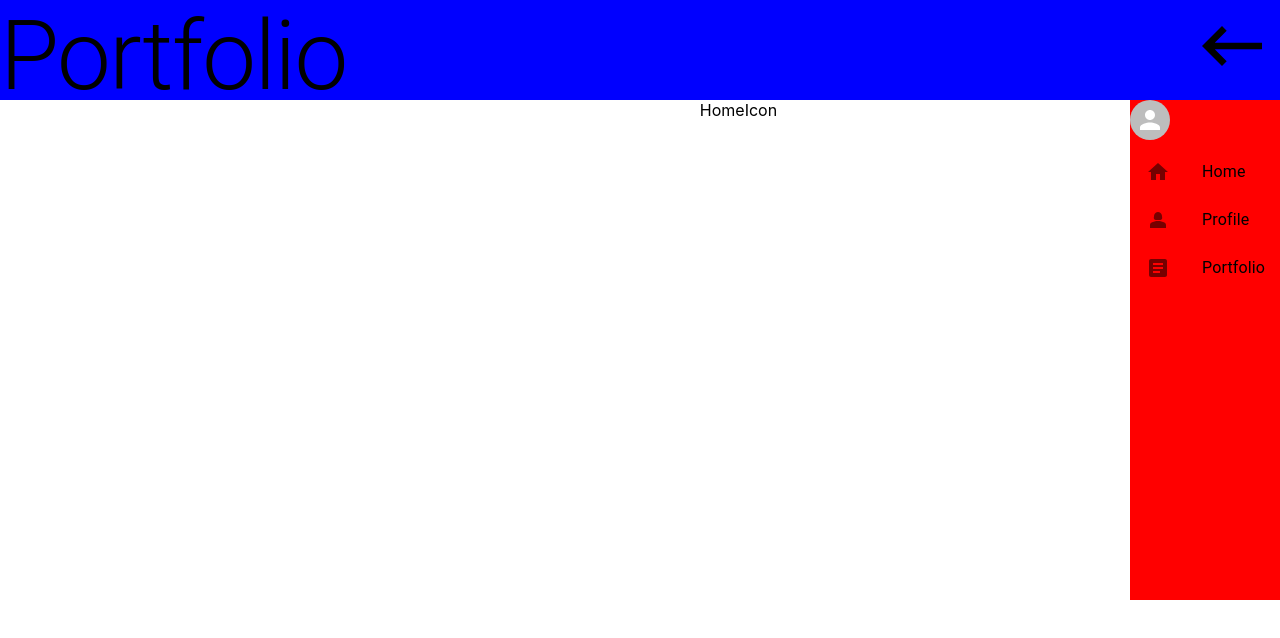
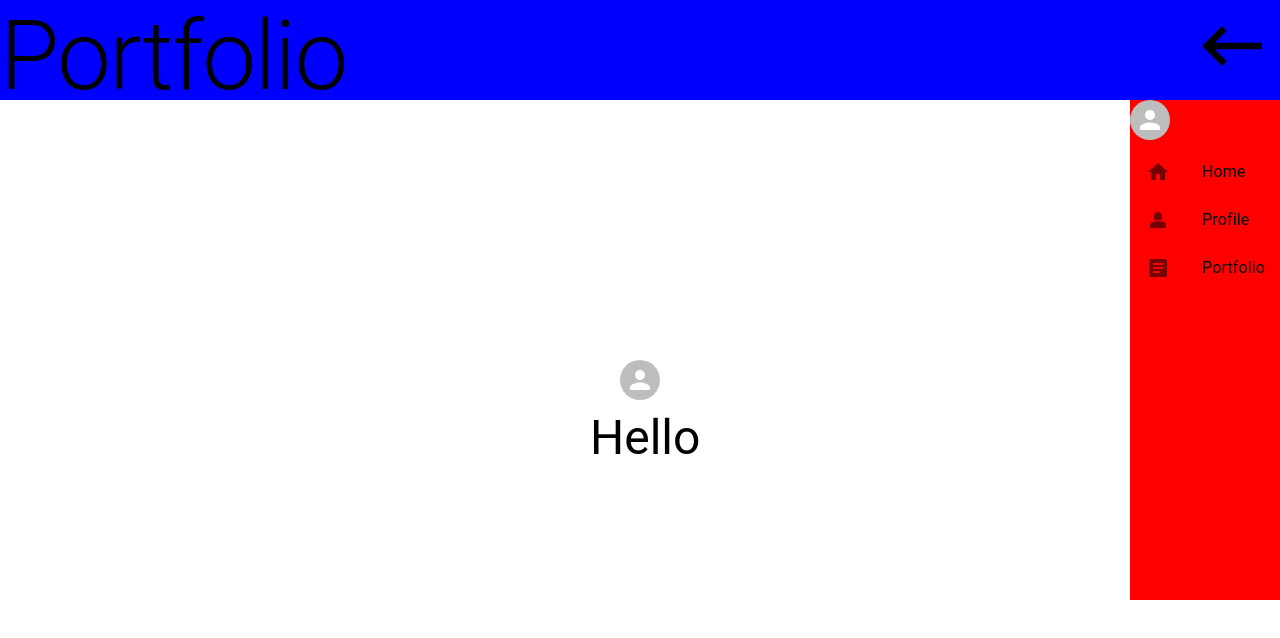
Before and after one commit to shou0224/shou0224.github.io, a React (Create React App) app: page / in a window 1280 px wide. Shown: the top 638 px of the page. Built offline with nearby package versions, Linux system fonts and the light colour scheme.

Commit message:
homicon ui

```diff
--- a/src/components/HomeIcon.jsx
+++ b/src/components/HomeIcon.jsx
@@ -1,8 +1,18 @@
+import { Avatar, Typography } from '@mui/material'
+import { Box, textAlign } from '@mui/system'
 import React from 'react'
 
 const HomeIcon = () => {
   return (
-    <div>HomeIcon</div>
+    <Box sx={{
+      width: '100px',
+      height: '100px',
+      position: 'absolute',
+      top: 'calc(50% - 50px)',
+      left: 'calc(50% - 50px)'}}>
+      <Avatar sx={{margin: '10px auto'}}/>
+      <Typography variant='h3'>Hello</Typography>
+    </Box>
   )
 }
 
```
